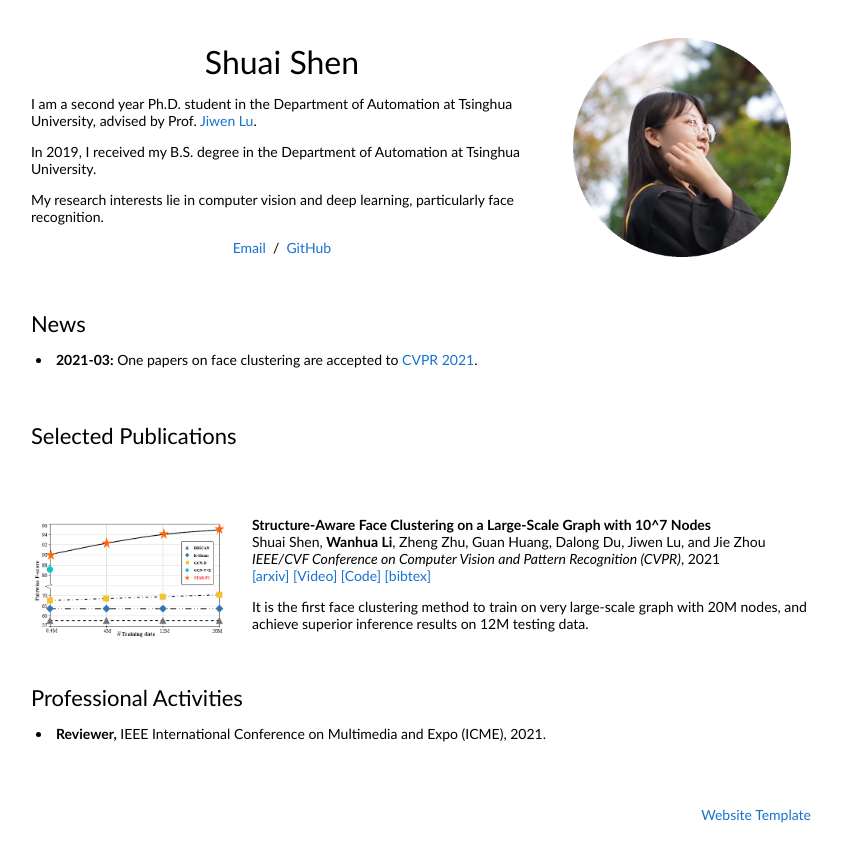
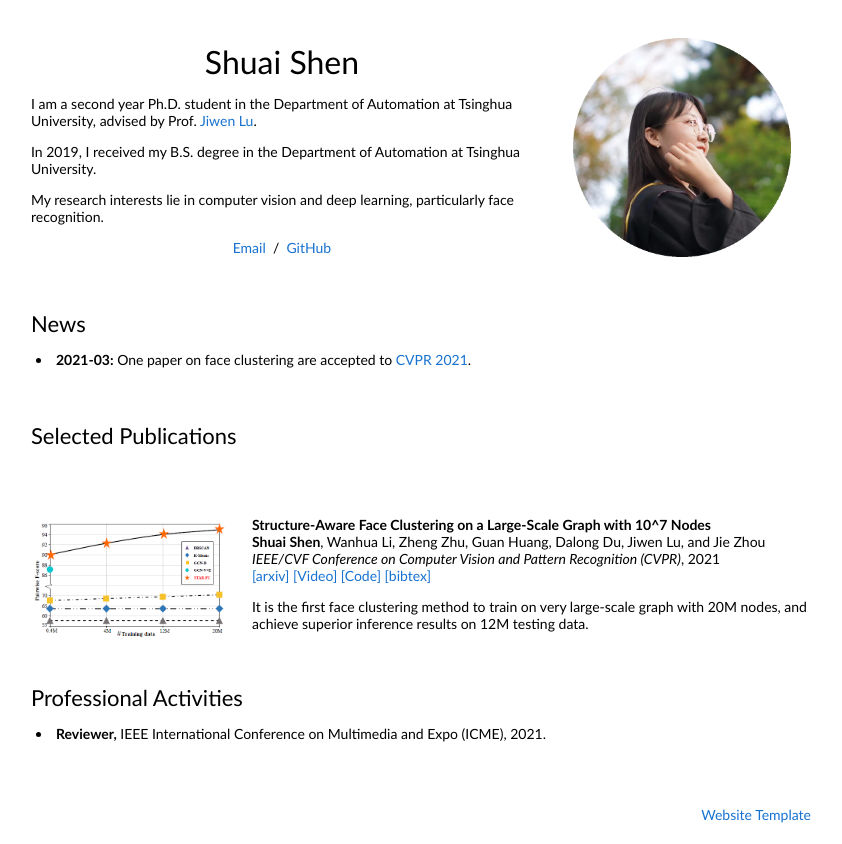
Before and after one commit to sstzal/sstzal.github.io, a plain HTML site: page index.html in a window 1280 px wide. Shown: the whole page, without its empty margins (229-1071 px from the left). Drawn offline with Linux system fonts and the light colour scheme.

Commit message:
Update index.html

```diff
--- a/index.html
+++ b/index.html
@@ -44,7 +44,7 @@
             <heading>News</heading>
             <p>
 	      <li style="margin: 5px;">
-                <b>2021-03:</b> One papers on face clustering are accepted to <a href="http://cvpr2021.thecvf.com/">CVPR 2021</a>.
+                <b>2021-03:</b> One paper on face clustering are accepted to <a href="http://cvpr2021.thecvf.com/">CVPR 2021</a>.
               </li>
             </p>
           </td>
@@ -70,7 +70,7 @@
             <td width="75%" valign="center">
               <papertitle>Structure-Aware Face Clustering on a Large-Scale Graph with 10^7 Nodes</papertitle>
               <br>
-			  Shuai Shen, <strong>Wanhua Li</strong>, Zheng Zhu, Guan Huang, Dalong Du, Jiwen Lu, and Jie Zhou
+			  <strong>Shuai Shen</strong>, Wanhua Li, Zheng Zhu, Guan Huang, Dalong Du, Jiwen Lu, and Jie Zhou
               <br>
               <em>IEEE/CVF Conference on Computer Vision and Pattern Recognition (CVPR)</em>, 2021
 			  <br>
```
